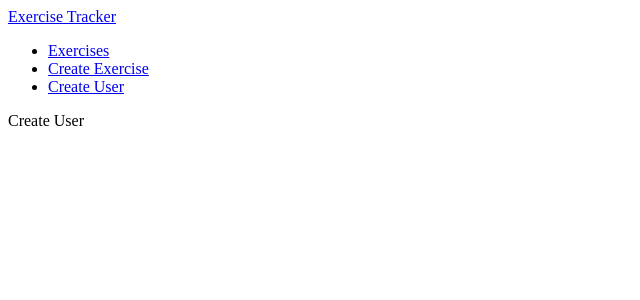
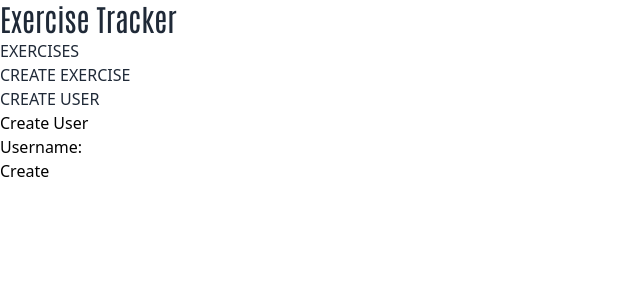
Before and after one commit to irahrosete/exercise-tracker-mern, a React (Create React App) app in the folder frontend/: page /user in a window 1280 px wide. Shown: the top 300 px of the page, without its empty margins (0-640 px from the left). Built offline with nearby package versions, Linux system fonts and the light colour scheme.

Commit message:
install tailwind and create create user component

```diff
--- /dev/null
+++ b/frontend/craco.config.js
@@ -0,0 +1,7 @@
+module.exports = {
+  style: {
+    postcss: {
+      plugins: [require('tailwindcss'), require('autoprefixer')],
+    },
+  },
+}
--- a/frontend/src/components/CreateExercise.jsx
+++ b/frontend/src/components/CreateExercise.jsx
@@ -46,7 +46,7 @@ const CreateExercise = () => {
 
   return (
     <>
-      <h3>Create New Exercise</h3>
+      <h3 className='text-xl'>Create New Exercise</h3>
       <form onSubmit={handleSubmit}>
         <div>
           <label htmlFor='username'>Username: </label>
@@ -67,20 +67,22 @@ const CreateExercise = () => {
           </select>
         </div>
         <div>
-          <label>Description: </label>
+          <label htmlFor='description'>Description: </label>
           <input
             type='text'
             name='description'
+            id='description'
             required
             value={exercise.description}
             onChange={handleChange}
           />
         </div>
         <div>
-          <label>Duration (in minutes): </label>
+          <label htmlFor='duration'>Duration (in minutes): </label>
           <input
             type='text'
             name='duration'
+            id='duration'
             required
             value={exercise.duration}
             onChange={handleChange}
--- a/frontend/src/components/CreateUser.jsx
+++ b/frontend/src/components/CreateUser.jsx
@@ -1,7 +1,41 @@
-import React from 'react'
+import React, { useState } from 'react'
 
 const CreateUser = () => {
-  return <div>Create User</div>
+  const [username, setUsername] = useState('')
+
+  const handleChange = (e) => {
+    setUsername(e.target.value)
+  }
+
+  const handleSubmit = (e) => {
+    e.preventDefault()
+    const newUser = { username }
+    setUsername('')
+    console.log(newUser)
+    // window.location = '/'
+  }
+
+  return (
+    <div>
+      <h3>Create User</h3>
+      <form onSubmit={handleSubmit}>
+        <div>
+          <label htmlFor='username'>Username: </label>
+          <input
+            type='text'
+            name='username'
+            id='username'
+            required
+            value={username}
+            onChange={handleChange}
+          />
+        </div>
+        <div>
+          <button>Create</button>
+        </div>
+      </form>
+    </div>
+  )
 }
 
 export default CreateUser
--- a/frontend/src/components/Navbar.jsx
+++ b/frontend/src/components/Navbar.jsx
@@ -3,18 +3,26 @@ import { Link } from 'react-router-dom'
 
 const Navbar = () => {
   return (
-    <nav>
-      <Link to='/'>Exercise Tracker</Link>
+    <nav className='text-gray-800'>
+      <Link to='/' className='text-3xl font-body'>
+        Exercise Tracker
+      </Link>
       <div>
         <ul>
           <li>
-            <Link to='/'>Exercises</Link>
+            <Link to='/' className='uppercase'>
+              Exercises
+            </Link>
           </li>
           <li>
-            <Link to='/create'>Create Exercise</Link>
+            <Link to='/create' className='uppercase'>
+              Create Exercise
+            </Link>
           </li>
           <li>
-            <Link to='/user'>Create User</Link>
+            <Link to='/user' className='uppercase'>
+              Create User
+            </Link>
           </li>
         </ul>
       </div>
--- /dev/null
+++ b/frontend/src/index.css
@@ -0,0 +1,5 @@
+@import url('https://fonts.googleapis.com/css2?family=Antonio:wght@100;200;300;400;500;600;700&family=Lexend+Deca:wght@100;200;300;400;500;600;700;800;900&display=swap');
+
+@tailwind base;
+@tailwind components;
+@tailwind utilities;
--- /dev/null
+++ b/frontend/tailwind.config.js
@@ -0,0 +1,16 @@
+module.exports = {
+  purge: ['./src/**/*.{js,jsx,ts,tsx}', './public/index.html'],
+  darkMode: false, // or 'media' or 'class'
+  theme: {
+    extend: {
+      fontFamily: {
+        body: ['Antonio'],
+        logo: ['Lexend Deca'],
+      },
+    },
+  },
+  variants: {
+    extend: {},
+  },
+  plugins: [],
+}
```
Also changed, not shown: frontend/package.json (+9 -3 lines), frontend/src/index.js (+5 -4 lines), 1 other file (tests, documents, lock files or other folders).
